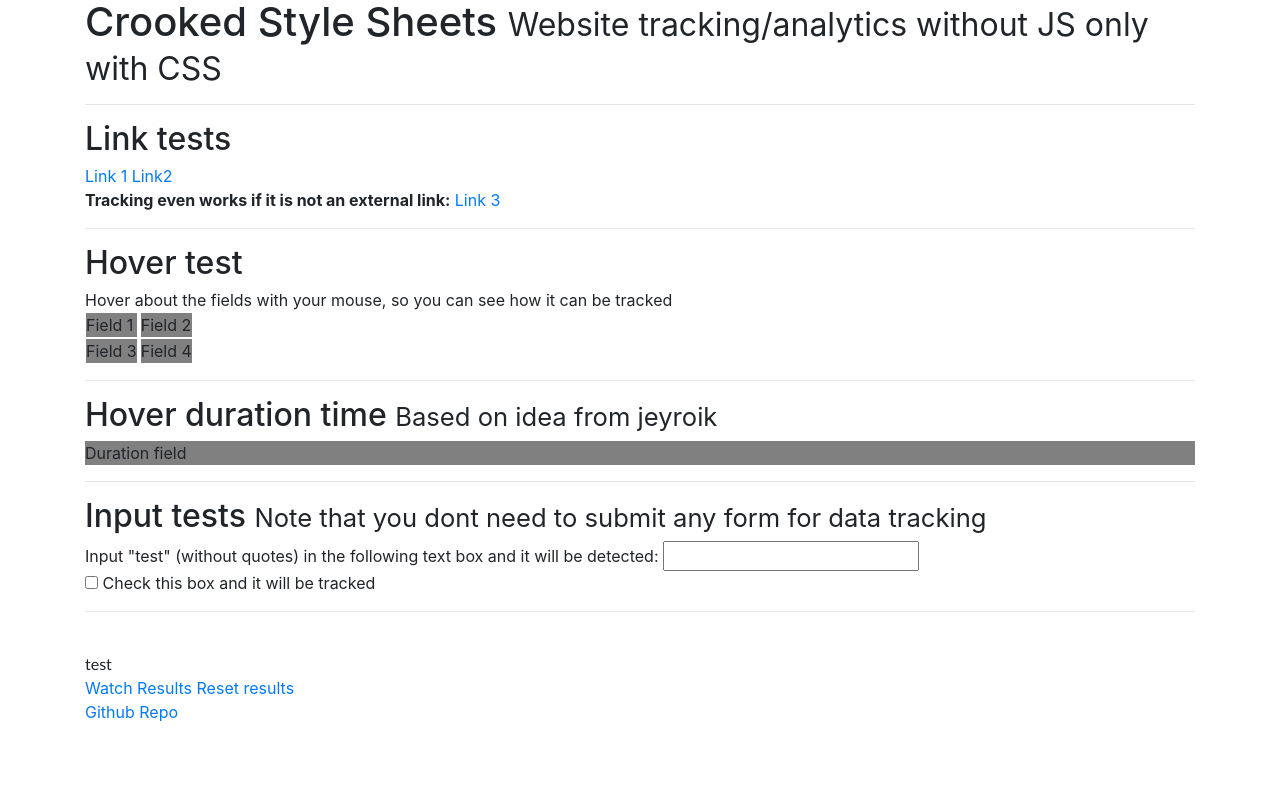
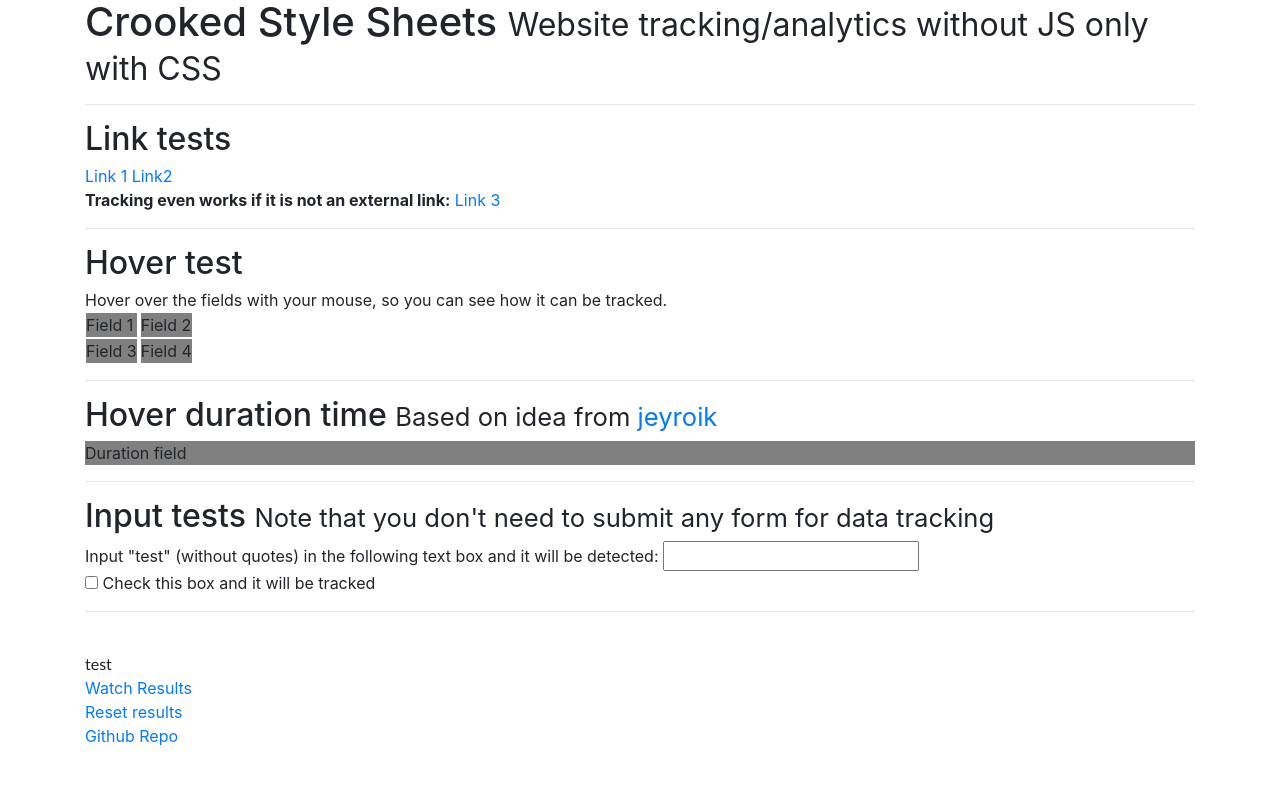
Before and after one commit to jbtronics/CrookedStyleSheets, a PHP site: page / in a window 1280 px wide. Shown: the top 785 px of the page. Run offline with PHP 8.4, Linux system fonts and the light colour scheme; data that the repository does not hold is empty.

Commit message:
Improve grammar, spelling and readability

```diff
--- a/index.html
+++ b/index.html
@@ -26,7 +26,7 @@
         <hr>
         <h2>Hover test</h2>
 
-      Hover about the fields with your mouse, so you can see how it can be tracked
+      Hover over the fields with your mouse, so you can see how it can be tracked.
 
         <table>
           <tr>
@@ -51,12 +51,12 @@
 
         <hr>
 
-        <h2>Hover duration time <small>Based on idea from jeyroik</small></h2>
+        <h2>Hover duration time <small>Based on idea from <a href="https://github.com/jeyroik">jeyroik</a></small></h2>
 
         <div id="duration" class="field">Duration field</div>
 
         <hr>
-        <h2>Input tests <small>Note that you dont need to submit any form for data tracking</small></h2>
+        <h2>Input tests <small>Note that you don't need to submit any form for data tracking</small></h2>
         Input "test" (without quotes) in the following text box and it will be detected:
         <input type="text" id="text_input" pattern="^test$" required>
         <br>
@@ -64,7 +64,7 @@
 
         <hr>
 
-        <!-- This empty divs are used to determine information about the users system -->
+        <!-- These empty divs are used to determine information about the users system -->
         <div id="type"></div>
         <div id="orientation"></div>
         <div id="width"></div>
@@ -76,6 +76,8 @@
 
         <a href="results.php" target="_blank">Watch Results</a>
 
+        <br>
+
         <a href="track.php?action=reset" target="_blank">Reset results</a>
 
         <br>
--- a/results.php
+++ b/results.php
@@ -17,7 +17,7 @@ session_start();
   <body>
     <div class="container">
         <h1>Results</h1>
-        <b>When the value is empty, or PHP notices appears, this mean that the value is false, or the webpage was not visited yet.</b>
+        <b>When the value is empty or PHP notices appears, it means that the value is false or the webpage hasn't been visited yet.</b>
         <ul>
             <li>Last visited: <b><?php print $_SESSION["started"]?></b></li>
             <li>Device Type: <b><?php print $_SESSION["device"]?></b></li>
@@ -40,7 +40,7 @@ session_start();
             <li>Browser Chrome: <b><?php print $_SESSION['browser_chrome']?></b></li>
             <li>Browser Firefox: <b><?php print $_SESSION['browser_firefox']?></b></li>
             <li>Orientation: <b><?php print $_SESSION['orientation']?></b></li>
-            <li>Resolution: <b><?php print $_SESSION['width']?>x<?php print $_SESSION['height']?></b> (only often used width are supported, your screen resolution is greater or equal than shown.)</li>
+            <li>Resolution: <b><?php print $_SESSION['width']?>x<?php print $_SESSION['height']?></b> (only often used widths are supported, your screen resolution is greater than or equal to shown resolution.)</li>
         </ul>
     </div>
 
```
Also changed, not shown: README.md.
